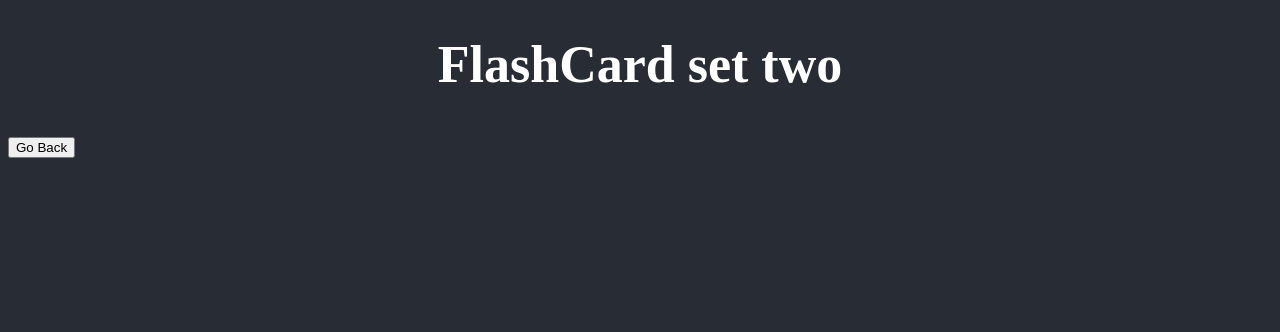
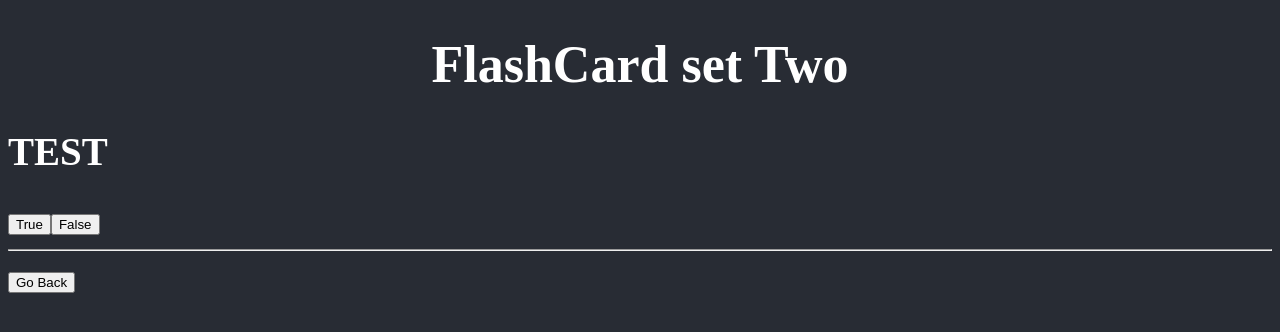
Before and after one commit to 1342470/flashcards, a React (Create React App) app: page /Set2 in a window 1280 px wide. Shown: the top 332 px of the page. Built offline with nearby package versions, Linux system fonts and the light colour scheme.

Commit message:
added new buttons with onclick triggers

```diff
--- a/src/Home.js
+++ b/src/Home.js
@@ -13,9 +13,11 @@ const Home = (props) => {
                 <div className="welcomeText">
                     <h1>Flashcards</h1>
                     <p>A quick a easy way to remember for a upcoming test click on the following options to go to the quiz try to reach the score to win but be carefull miss to many quesions and your lose</p>
-                    <div class="topnav" role="navigation" aria-label="navigation bar" id="myTopnav">
+                    <div className="topnav" role="navigation" aria-label="navigation bar" id="myTopnav">
                         <button onClick={() => navigate("/Set1")}>Go to first set</button>
-                        <button onClick={() => navigate("/Set2")}>Go to first set</button>
+                        <button onClick={() => navigate("/Set2")}>Go to second set</button>
+
+
                     </div>
                 </div>
             </div>
--- a/src/Set1.js
+++ b/src/Set1.js
@@ -1,5 +1,13 @@
 import React from "react";
 import { useNavigate } from "react-router-dom";
+
+
+
+//checks answer from use when the user clicker either the true or valse button it will send a value to this funciton to compear to the anwser inside the questions array
+function checkAnswer(clicked){
+  alert(clicked);
+}
+
 
 const Contact = (props) => {
   const navigate = useNavigate();
@@ -9,6 +17,14 @@ const Contact = (props) => {
     <>
       <h1>FlashCard set one</h1>
 
+
+
+      <h2>TEST</h2>
+
+      <button onClick={() =>checkAnswer("true")}>True</button>
+      <button onClick={() =>checkAnswer("false")}>False</button>
+      <hr></hr>
+
       <button onClick={() => navigate(-1)}>Go Back</button>
     </>
   );
--- a/src/Set2.js
+++ b/src/Set2.js
@@ -1,5 +1,13 @@
 import React from "react";
 import { useNavigate } from "react-router-dom";
+
+
+
+//checks answer from use when the user clicker either the true or valse button it will send a value to this funciton to compear to the anwser inside the questions array
+function checkAnswer(clicked){
+  alert(clicked);
+}
+
 
 const Contact = (props) => {
   const navigate = useNavigate();
@@ -7,7 +15,15 @@ const Contact = (props) => {
   return (
 
     <>
-      <h1>FlashCard set two</h1>
+      <h1>FlashCard set Two</h1>
+
+
+
+      <h2>TEST</h2>
+
+      <button onClick={() =>checkAnswer("true 2")}>True</button>
+      <button onClick={() =>checkAnswer("false 2")}>False</button>
+      <hr></hr>
 
       <button onClick={() => navigate(-1)}>Go Back</button>
     </>
```
